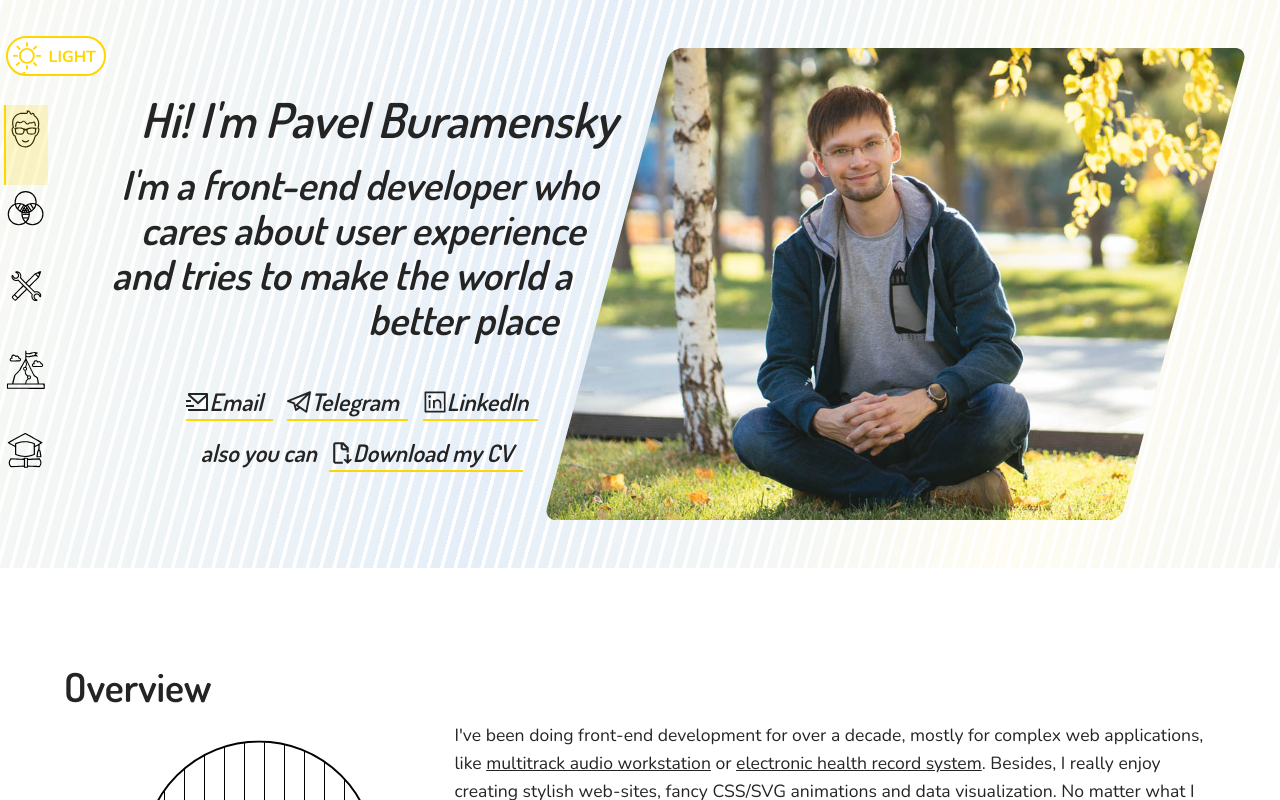
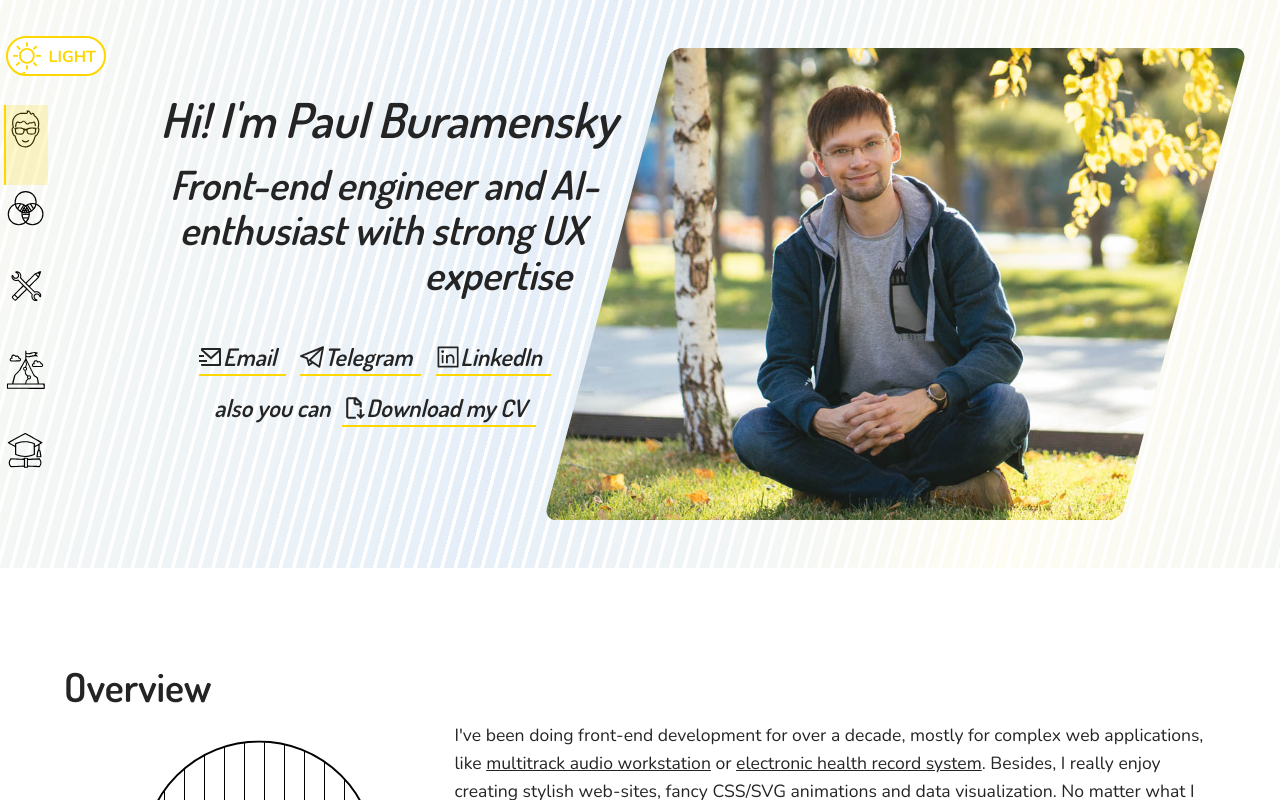
Before and after one commit to bupaev/bupaev.github.io, a Next.js app: page /cv in a window 1280 px wide. Shown: the top 800 px of the page. Built offline with nearby package versions, Linux system fonts and the light colour scheme.

Commit message:
feat(content): update my name across the site

```diff
--- a/app/layout.tsx
+++ b/app/layout.tsx
@@ -3,7 +3,7 @@ import "@/styles/tailwind.css";
 import "@/styles/global.scss";
 
 export const metadata: Metadata = {
-  title: "Pavel Buramensky",
+  title: "Paul Buramensky",
   description:
     "Creative front-end developer who cares about user experience and tries to make the world a better place",
   formatDetection: {
@@ -14,7 +14,7 @@ export const metadata: Metadata = {
     type: "website",
     siteName: "My personal page",
     url: "https://paulbu.com",
-    title: "Hi! I'm Pavel Buramensky and that's my page",
+    title: "Hi! I'm Paul Buramensky and that's my page",
     description:
       "I'm front-end developer who cares about user experience and tries to make the world a better place",
     images: [
--- a/components/cv-hero-area/cv-hero-area.tsx
+++ b/components/cv-hero-area/cv-hero-area.tsx
@@ -96,7 +96,7 @@ export function CvHeroArea() {
               >
                 <Image
                   src={portraitMobile}
-                  alt="Pavel Buramensky portrait"
+                  alt="Paul Buramensky portrait"
                   fill
                   placeholder="blur"
                   priority
@@ -109,11 +109,10 @@ export function CvHeroArea() {
                   className={`${styles.textShapeLimiter} max-md:hidden`}
                 />
                 <span className="text-5xl leading-tight text-right">
-                  Hi! I&apos;m Pavel Buramensky
+                  Hi! I&apos;m Paul Buramensky
                 </span>
                 <p className="text-4xl leading-tight pt-4">
-                  I&apos;m a front-end developer who cares about user experience
-                  and tries to make the world a better place
+                  Front-end engineer and AI-enthusiast with strong UX expertise
                 </p>
               </h1>
               <p className={`${styles.contacts} pt-6`}>
@@ -178,7 +177,7 @@ export function CvHeroArea() {
               <div className={styles.parallelogramImageContainer}>
                 <Image
                   src={portraitDesktop}
-                  alt="Pavel Buramensky portrait"
+                  alt="Paul Buramensky portrait"
                   fill
                   placeholder="blur"
                   priority
```
Also changed, not shown: 1 other file (tests, documents, lock files or other folders).
